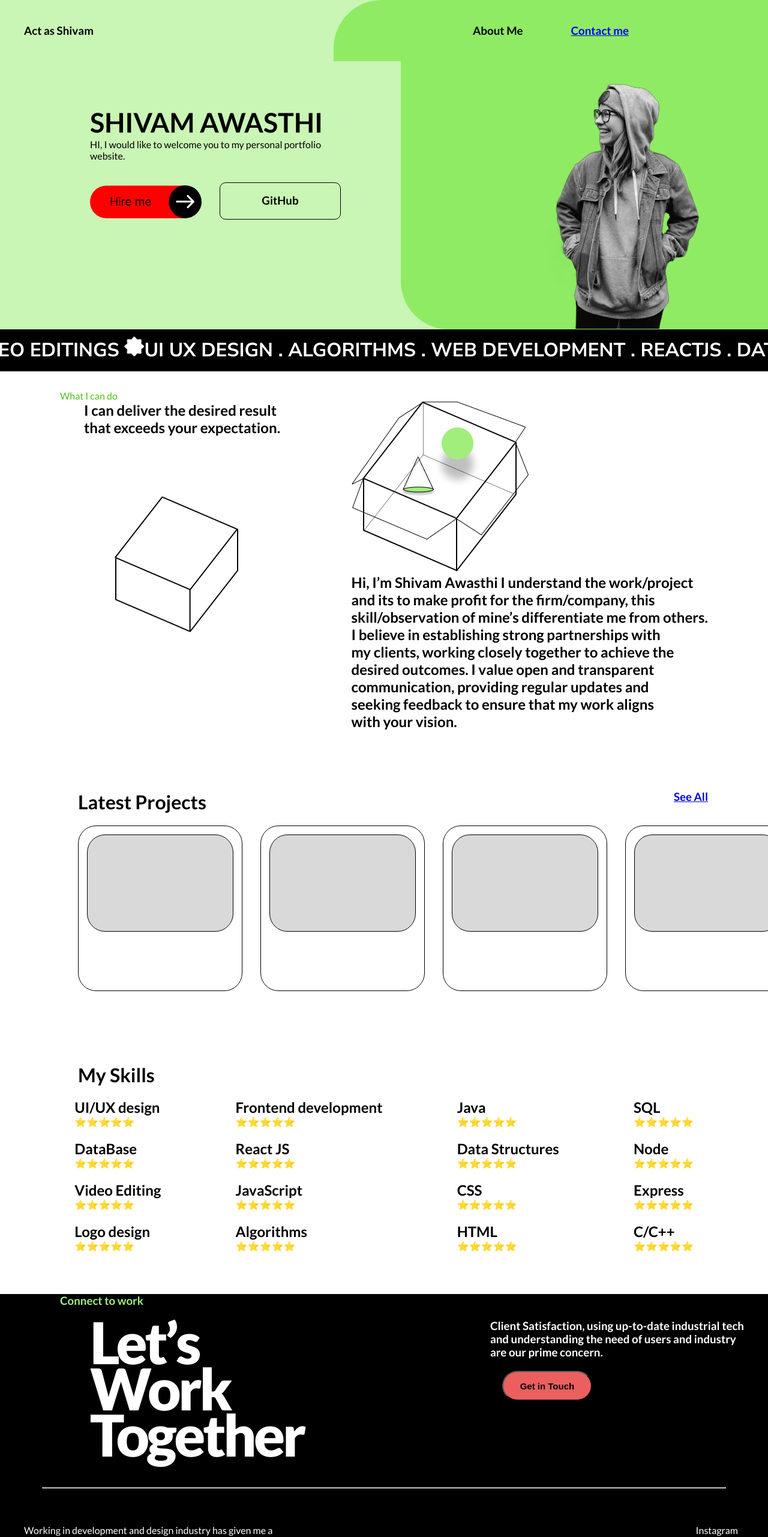
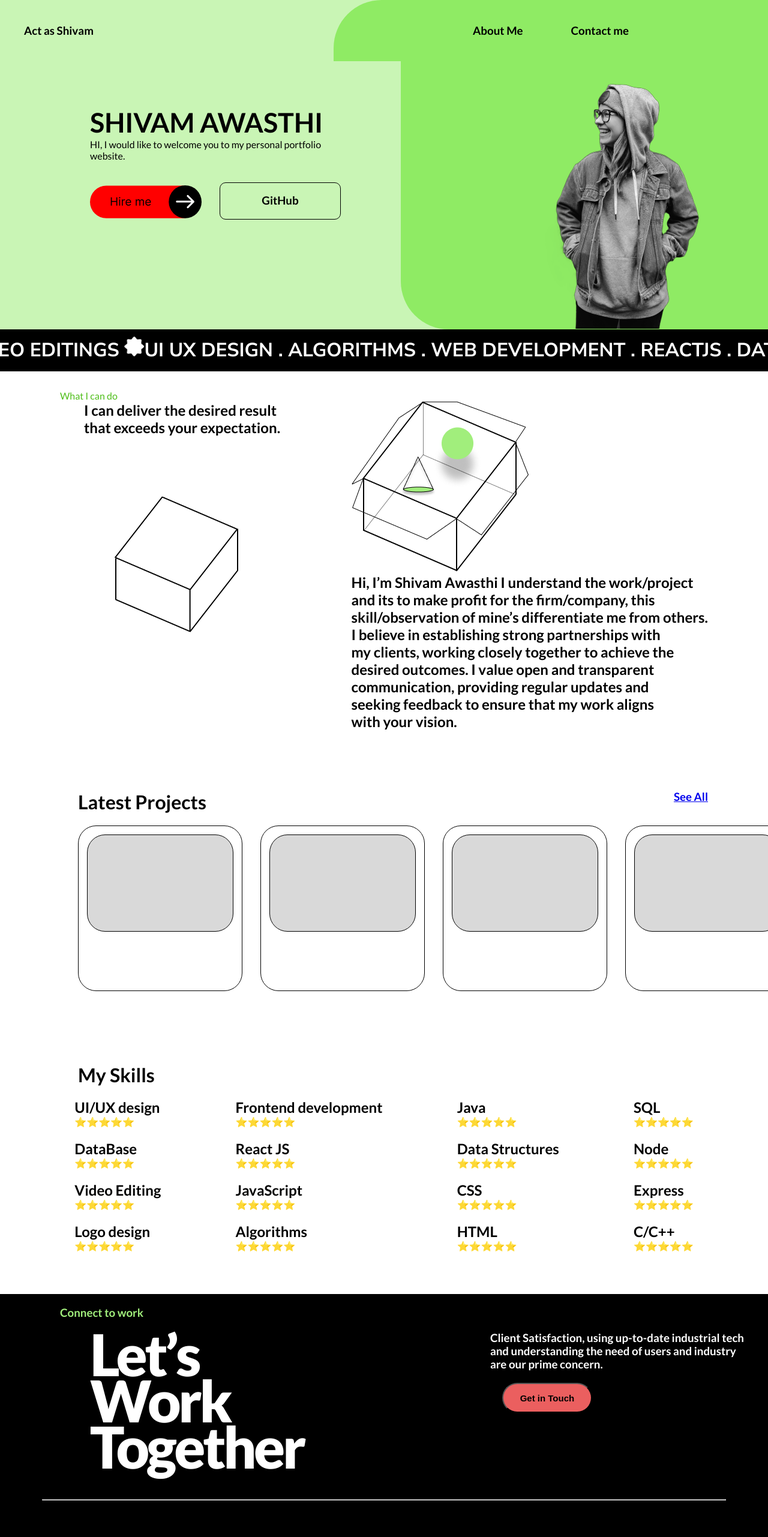
Before and after one commit to Shivam-hits/Portfolio, a React (Create React App) app in the folder frontend/: page / in a window 1280 px wide. Shown: the top 2562 px of the page at 60% size. Built offline with nearby package versions, Linux system fonts and the light colour scheme.

Commit message:
improvement

```diff
--- a/frontend/src/components/footer/footer.css
+++ b/frontend/src/components/footer/footer.css
@@ -1,6 +1,6 @@
 .footer_ini{
     color: #A1EE7C;
-    margin: 20px  0 0 100px;
+    padding: 20px  0 0 100px;
 }
 .footer_container{
     color: white;
--- a/frontend/src/components/header/header.css
+++ b/frontend/src/components/header/header.css
@@ -5,11 +5,16 @@
     border-radius: 10px;
     border: 1px solid black;
     text-align: center;
+    color: black;
     padding: 18px 0 0 0;
+}
+.github:hover{
+    background-color: #8FEB64;
+    border: 0px solid #8FEB64;
+    box-shadow: 2px 2px 8px;
 }
 
 .Hire{
-
     display: flex;
 }
 .header_container{
--- a/frontend/src/components/header/header.jsx
+++ b/frontend/src/components/header/header.jsx
@@ -13,7 +13,7 @@ function Header() {
         <h3>Act as Shivam</h3>
         <div className='header_navbar_2'>
           <h3>About Me</h3>
-          <h3><a href='#footer_contact_button'>Contact me</a></h3>
+          <h3><a style={{textDecoration: "none", color:"black"}} href='#footer_contact_button'>Contact me</a></h3>
         </div>
       </div>
 
@@ -25,7 +25,7 @@ function Header() {
 
           <div className='Hire'>
           <a href="mailto:shivamhits1972@gmail.com"><img src={Hire} className='hire_me_image' alt="" srcset="" /></a>
-          <h3 className='github'>GitHub</h3>
+          <a  style={{textDecoration: "none"}} href="https://github.com/Shivam-hits"><h3 className='github'>GitHub</h3></a>
           </div>
 
         </div>
```
